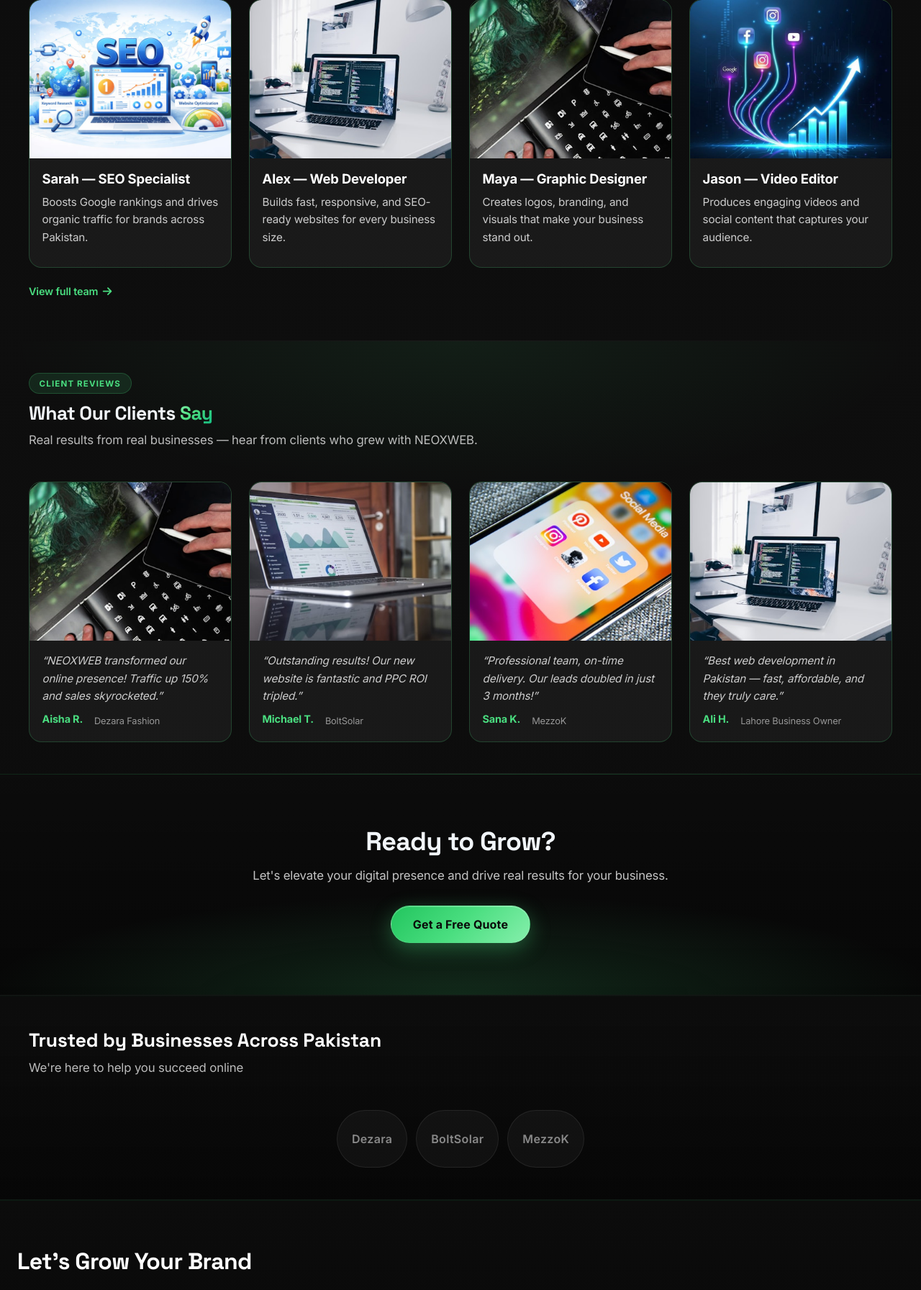
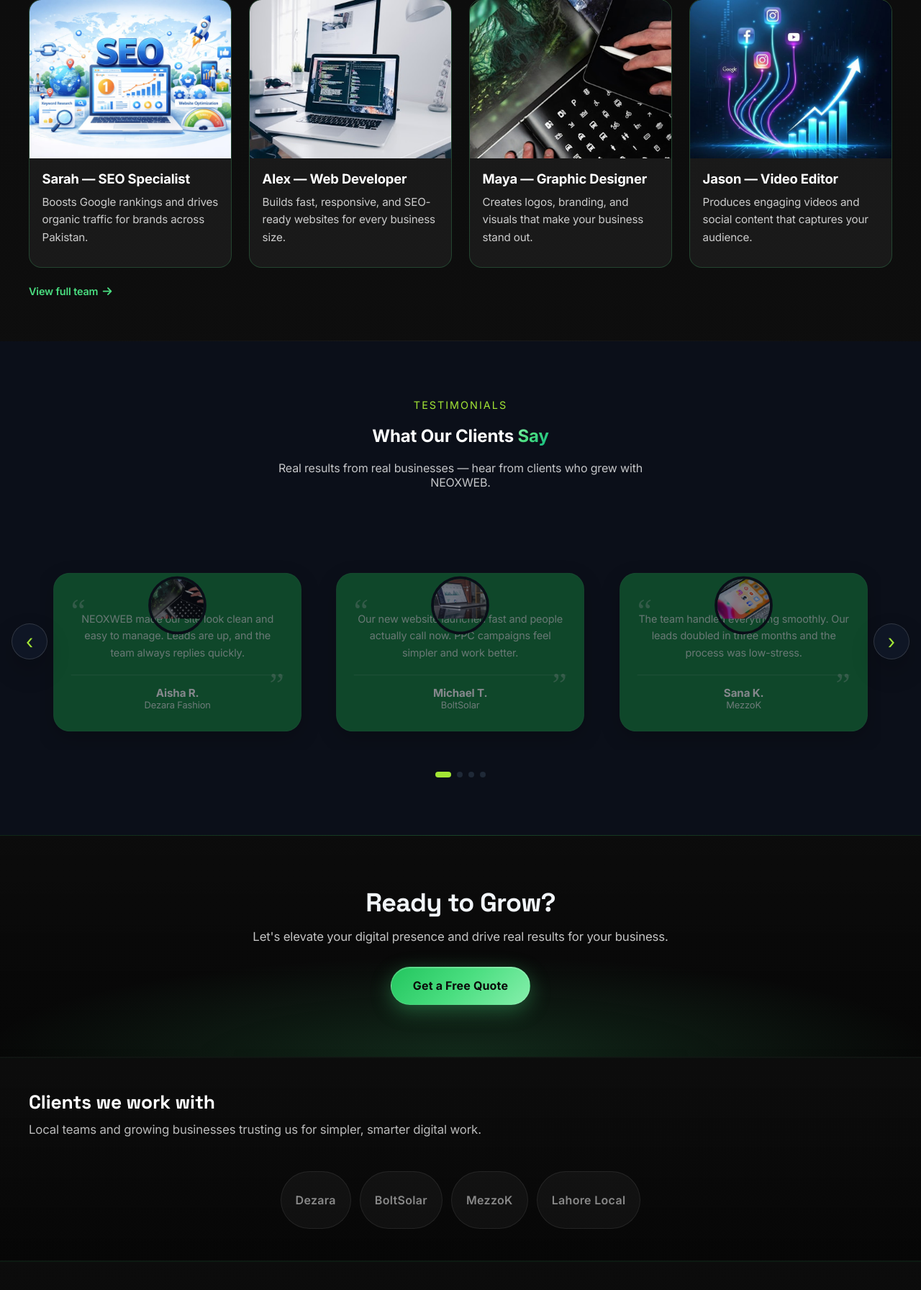
Before and after one commit to SaraNaveed02/Neo-x-web, a PHP site: page /time/project/index.html in a window 1280 px wide. Shown: the part 2319-4111 px from the top of the page at 72% size. Run offline with PHP 8.4, Linux system fonts and the light colour scheme; data comes from the database, SQL or seed files in the repository.

Commit message:
"footer fixes"

```diff
--- a/project/css/home-pro.css
+++ b/project/css/home-pro.css
@@ -47,6 +47,262 @@
         linear-gradient(90deg, rgba(0, 0, 0, 0.88) 0%, rgba(0, 0, 0, 0.55) 35%, rgba(0, 0, 0, 0.15) 55%, transparent 78%),
         linear-gradient(180deg, rgba(0, 0, 0, 0.3) 0%, transparent 45%, rgba(0, 0, 0, 0.5) 100%);
     z-index: 1;
+}
+/* Section Base */
+.tm-section {
+    background-color: #0b0f19;
+    padding: 80px 0;
+    color: #ffffff;
+    overflow: hidden; /* Prevent horizontal scroll on body */
+}
+
+.tm-header {
+    text-align: center;
+    margin-bottom: 60px;
+}
+.tm-tag {
+    color: #a3e635;
+    font-size: 0.9rem;
+    text-transform: uppercase;
+    letter-spacing: 2px;
+    display: block;
+    margin-bottom: 10px;
+}
+.text-neox-green {
+    color: #a3e635;
+}
+.tm-desc {
+    color: #9ca3af;
+    max-width: 580px;
+    margin: 12px auto 0 auto;
+}
+
+/* Slider Master Container Layout */
+.tm-slider-wrapper {
+    display: flex;
+    align-items: center;
+    justify-content: center;
+    gap: 20px;
+    max-width: 1200px;
+    margin: 0 auto;
+    position: relative;
+    padding: 0 15px;
+}
+
+/* The Viewport Window (Hides outer cards) */
+.tm-slider-container {
+    overflow: hidden; /* Yeh bahar wale elements ko chupayega */
+    width: 100%;
+}
+
+/* Running Track of Cards */
+.tm-slider-track {
+    display: flex !important;
+    gap: 30px; /* Space between cards */
+    transition: none !important;
+    will-change: transform;
+    padding: 50px 10px 20px 10px; /* Padding for floating avatars and focus zoom shadow */
+    animation: slider-auto-play 15s ease-in-out infinite;
+}
+
+/* Fixed Card Width For Responsiveness */
+.tm-card {
+    flex: 0 0 calc(33.333% - 20px); /* Desktop: 3 cards display code */
+    max-width: calc(33.333% - 20px);
+    display: flex !important;
+    flex-direction: column;
+    align-items: center;
+    position: relative;
+    opacity: 0.5;
+    transform: scale(0.95);
+    transition: opacity 0.4s ease, transform 0.4s ease;
+}
+
+/* Active Highlighted State */
+.tm-card.active-card {
+    transform: scale(1.05);
+    opacity: 1 !important; /* Pure visible spotlight on center card */
+}
+
+/* Background content container */
+.tm-card-content {
+    background-color: #15803d; /* Dark Emerald green */
+    border-radius: 24px;
+    padding: 45px 25px 30px 25px;
+    text-align: center;
+    width: 100%;
+    box-shadow: 0 10px 30px rgba(0, 0, 0, 0.4);
+    border: 1px solid rgba(255, 255, 255, 0.05);
+}
+
+.tm-card.active-card .tm-card-content {
+    background-color: #16a34a; /* Pop up green matching the screenshot */
+    box-shadow: 0 15px 35px rgba(163, 230, 53, 0.2);
+    border: 1px solid rgba(163, 230, 53, 0.2);
+}
+
+/* Absolute Floating Avatar Top Box */
+.tm-avatar-box {
+    width: 85px;
+    height: 85px;
+    border-radius: 50%;
+    overflow: hidden;
+    position: absolute;
+    top: 5px; /* Pushed precisely to look half inside, half outside */
+    z-index: 5;
+    border: 4px solid #0b0f19; /* Cuts through cleanly */
+}
+.tm-avatar-box img {
+    width: 100%;
+    height: 100%;
+    object-fit: cover;
+}
+
+/* Inside Typography adjustments */
+.tm-quote-start, .tm-quote-end {
+    font-size: 3rem;
+    color: #ffffff;
+    opacity: 0.3;
+    line-height: 0;
+    font-family: serif;
+}
+.tm-quote-start { float: left; margin-top: 10px; }
+.tm-quote-end { float: right; margin-top: 25px; }
+
+.tm-text {
+    color: #ffffff;
+    font-size: 0.95rem;
+    line-height: 1.6;
+    clear: both;
+    margin: 10px 0;
+}
+.tm-meta {
+    margin-top: 20px;
+    border-top: 1px solid rgba(255, 255, 255, 0.15);
+    padding-top: 15px;
+}
+.tm-name {
+    display: block;
+    color: #ffffff;
+    font-size: 1rem;
+    font-weight: 700;
+}
+.tm-company {
+    color: rgba(255, 255, 255, 0.8);
+    font-size: 0.85rem;
+    display: block;
+}
+
+/* Slider control arrows */
+.tm-arrow {
+    position: absolute;
+    top: 50%;
+    transform: translateY(-50%);
+    background-color: rgba(17, 24, 39, 0.88);
+    border: 1px solid rgba(255, 255, 255, 0.14);
+    color: #a3e635;
+    width: 50px;
+    height: 50px;
+    border-radius: 50%;
+    font-size: 1.7rem;
+    display: flex;
+    align-items: center;
+    justify-content: center;
+    cursor: pointer;
+    transition: transform 0.25s ease, background-color 0.25s ease, color 0.25s ease, box-shadow 0.25s ease;
+    z-index: 10;
+    box-shadow: 0 16px 35px rgba(0, 0, 0, 0.2);
+    backdrop-filter: blur(10px);
+}
+.tm-arrow:hover,
+.tm-arrow:focus-visible {
+    background-color: #a3e635;
+    color: #0b0f19;
+    transform: translateY(-50%) scale(1.05);
+}
+.tm-arrow:focus-visible {
+    outline: none;
+    box-shadow: 0 0 0 4px rgba(163, 230, 53, 0.22);
+}
+.tm-arrow-left { left: -24px; }
+.tm-arrow-right { right: -24px; }
+
+/* Dots Navigation */
+.tm-dots {
+    display: flex;
+    justify-content: center;
+    gap: 8px;
+    margin-top: 30px;
+}
+.tm-dot {
+    width: 8px;
+    height: 8px;
+    background-color: #1f2937;
+    border-radius: 50%;
+    cursor: pointer;
+    transition: all 0.3s ease;
+}
+.tm-dot.active-dot {
+    background-color: #a3e635;
+    width: 22px;
+    border-radius: 4px;
+}
+
+
+.tm-slider-track {
+    /* animation: slider-auto-play 15s ease-in-out infinite !important; */
+    display: flex;
+    gap: 30px;
+    transition: none !important;
+}
+
+.tm-card {
+    opacity: 0.5;
+    transform: scale(0.95);
+}
+
+.tm-card.active-card {
+    opacity: 1;
+    transform: scale(1.05);
+}
+
+/* --- RESPONSIVENESS MEDIA QUERIES --- */
+@media (max-width: 992px) {
+    .tm-card {
+        flex: 0 0 calc(50% - 15px); /* Tablets: Show 2 cards side by side */
+        max-width: calc(50% - 15px);
+    }
+}
+
+@media (max-width: 650px) {
+    .tm-slider-wrapper {
+        padding: 0; /* Clear edge spaces */
+    }
+    .tm-card {
+        flex: 0 0 100%; /* Mobile phones: Perfectly takes 1 full screen card view */
+        max-width: 100%;
+    }
+    .tm-card.active-card {
+        transform: scale(1); /* Disable desktop zoom on phones for perfect screen bounds */
+    }
+    .tm-arrow {
+        position: relative;
+        top: auto;
+        transform: none;
+        margin: 0 6px;
+        bottom: 0;
+        width: 45px;
+        height: 45px;
+    }
+    .tm-arrow-left,
+    .tm-arrow-right {
+        left: auto;
+        right: auto;
+    }
+    .tm-slider-wrapper {
+        justify-content: center;
+    }
+    .tm-dots { margin-top: 35px; }
 }
 
 @media (min-width: 1024px) {
--- a/project/index.html
+++ b/project/index.html
@@ -250,68 +250,102 @@
             <p class="fade-up" style="margin-top:1.25rem"><a href="team.html" class="nx-img-strip__link">View full team <i class="fas fa-arrow-right" aria-hidden="true"></i></a></p>
         </div>
     </section>
+<section class="tm-section">
+    <div class="container">
+        <div class="tm-header">
+            <span class="tm-tag">Testimonials</span>
+            <h2>What Our Clients <span class="text-neox-green">Say</span></h2>
+            <p class="tm-desc">Real results from real businesses — hear from clients who grew with NEOXWEB.</p>
+        </div>
 
-    <section class="section-padding testimonial-section">
-        <div class="container">
-            <div class="section-header fade-up">
-                <span class="section-tag">Client Reviews</span>
-                <h2>What Our Clients <span class="text-neox-green">Say</span></h2>
-                <p class="section-desc">Real results from real businesses — hear from clients who grew with NEOXWEB.</p>
-            </div>
-            <div class="nx-img-strip-wrap fade-up">
-                <div class="nx-img-strip">
-                    <article class="nx-img-strip__card">
-                        <div class="nx-img-strip__media">
-                            <img src="assets/images/neoxweb/portfolio-branding.jpg" alt="Dezara Fashion project" class="nx-photo" loading="lazy">
+        <!-- Slider Wrapper with Fixed Arrows Positions -->
+        <div class="tm-slider-wrapper">
+
+            <button class="tm-arrow tm-arrow-left" aria-label="Previous review">&lsaquo;</button>
+
+            <!-- This window hides extra cards on sides -->
+            <div class="tm-slider-container">
+                <div class="tm-slider-track">
+
+                    <!-- Card 1 -->
+                    <div class="tm-card">
+                        <div class="tm-avatar-box">
+                            <img src="assets/images/neoxweb/portfolio-branding.jpg" alt="Aisha R." loading="lazy">
                         </div>
-                        <div class="nx-img-strip__body">
-                            <p class="nx-quote">&ldquo;NEOXWEB transformed our online presence! Traffic up 150% and sales skyrocketed.&rdquo;</p>
-                            <div class="testimonial-author">
-                                <strong>Aisha R.</strong>
-                                <span>Dezara Fashion</span>
+                        <div class="tm-card-content">
+                            <span class="tm-quote-start">&ldquo;</span>
+                            <p class="tm-text">NEOXWEB made our site look clean and easy to manage. Leads are up, and the team always replies quickly.</p>
+                            <span class="tm-quote-end">&rdquo;</span>
+                            <div class="tm-meta">
+                                <strong class="tm-name">Aisha R.</strong>
+                                <span class="tm-company">Dezara Fashion</span>
                             </div>
                         </div>
-                    </article>
-                    <article class="nx-img-strip__card">
-                        <div class="nx-img-strip__media">
-                            <img src="assets/images/neoxweb/portfolio-web.jpg" alt="BoltSolar project" class="nx-photo" loading="lazy">
+                    </div>
+
+                    <!-- Card 2 -->
+                    <div class="tm-card">
+                        <div class="tm-avatar-box">
+                            <img src="assets/images/neoxweb/portfolio-web.jpg" alt="Michael T." loading="lazy">
                         </div>
-                        <div class="nx-img-strip__body">
-                            <p class="nx-quote">&ldquo;Outstanding results! Our new website is fantastic and PPC ROI tripled.&rdquo;</p>
-                            <div class="testimonial-author">
-                                <strong>Michael T.</strong>
-                                <span>BoltSolar</span>
+                        <div class="tm-card-content">
+                            <span class="tm-quote-start">&ldquo;</span>
+                            <p class="tm-text">Our new website launched fast and people actually call now. PPC campaigns feel simpler and work better.</p>
+                            <span class="tm-quote-end">&rdquo;</span>
+                            <div class="tm-meta">
+                                <strong class="tm-name">Michael T.</strong>
+                                <span class="tm-company">BoltSolar</span>
                             </div>
                         </div>
-                    </article>
-                    <article class="nx-img-strip__card">
-                        <div class="nx-img-strip__media">
-                            <img src="assets/images/neoxweb/ppc.jpg" alt="MezzoK marketing campaign" class="nx-photo" loading="lazy">
+                    </div>
+
+                    <!-- Card 3 -->
+                    <div class="tm-card">
+                        <div class="tm-avatar-box">
+                            <img src="assets/images/neoxweb/ppc.jpg" alt="Sana K." loading="lazy">
                         </div>
-                        <div class="nx-img-strip__body">
-                            <p class="nx-quote">&ldquo;Professional team, on-time delivery. Our leads doubled in just 3 months!&rdquo;</p>
-                            <div class="testimonial-author">
-                                <strong>Sana K.</strong>
-                                <span>MezzoK</span>
+                        <div class="tm-card-content">
+                            <span class="tm-quote-start">&ldquo;</span>
+                            <p class="tm-text">The team handled everything smoothly. Our leads doubled in three months and the process was low-stress.</p>
+                            <span class="tm-quote-end">&rdquo;</span>
+                            <div class="tm-meta">
+                                <strong class="tm-name">Sana K.</strong>
+                                <span class="tm-company">MezzoK</span>
                             </div>
                         </div>
-                    </article>
-                    <article class="nx-img-strip__card">
-                        <div class="nx-img-strip__media">
-                            <img src="assets/images/neoxweb/web-dev.jpg" alt="Local business website" class="nx-photo" loading="lazy">
+                    </div>
+
+                    <!-- Card 4 -->
+                    <div class="tm-card">
+                        <div class="tm-avatar-box">
+                            <img src="assets/images/neoxweb/web-dev.jpg" alt="Ali H." loading="lazy">
                         </div>
-                        <div class="nx-img-strip__body">
-                            <p class="nx-quote">&ldquo;Best web development in Pakistan — fast, affordable, and they truly care.&rdquo;</p>
-                            <div class="testimonial-author">
-                                <strong>Ali H.</strong>
-                                <span>Lahore Business Owner</span>
+                        <div class="tm-card-content">
+                            <span class="tm-quote-start">&ldquo;</span>
+                            <p class="tm-text">Great value and honest advice. The website launch was on time, and the support team stayed in touch.</p>
+                            <span class="tm-quote-end">&rdquo;</span>
+                            <div class="tm-meta">
+                                <strong class="tm-name">Ali H.</strong>
+                                <span class="tm-company">Lahore Business Owner</span>
                             </div>
                         </div>
-                    </article>
+                    </div>
+
                 </div>
             </div>
+
+            <button class="tm-arrow tm-arrow-right" aria-label="Next review">&rsaquo;</button>
         </div>
-    </section>
+
+        <!-- Slider Dots -->
+        <div class="tm-dots">
+            <span class="tm-dot active-dot"></span>
+            <span class="tm-dot"></span>
+            <span class="tm-dot"></span>
+            <span class="tm-dot"></span>
+        </div>
+    </div>
+</section>
 
     <section class="home-cta" aria-label="Get started">
         <div class="container home-cta__inner fade-up">
@@ -324,13 +358,14 @@
     <section class="trusted-section trusted-section--compact section-padding dark-bg">
         <div class="container">
             <div class="section-header text-center fade-up">
-                <h3 class="trusted-section__title">Trusted by Businesses Across Pakistan</h3>
-                <p class="section-desc">We're here to help you succeed online</p>
+                <h3 class="trusted-section__title">Clients we work with</h3>
+                <p class="section-desc">Local teams and growing businesses trusting us for simpler, smarter digital work.</p>
             </div>
             <div class="trusted-grid fade-up">
                 <span class="trusted-item">Dezara</span>
                 <span class="trusted-item">BoltSolar</span>
                 <span class="trusted-item">MezzoK</span>
+                <span class="trusted-item">Lahore Local</span>
             </div>
         </div>
     </section>
@@ -339,6 +374,29 @@
 
 <footer class="site-footer site-footer--pro" role="contentinfo">
     <div class="footer-uni__top container">
+           <div class="footer-uni__bar container">
+        <a href="index.html" class="footer-uni__mark" aria-label="NEOXWEB Home">
+            <img src="assets/images/neoxweb/logo-nx-mark.jpg" alt="NEOXWEB" width="40" height="40" loading="lazy">
+        </a>
+        <div class="footer-uni__office">
+            <strong class="footer-uni__country">PAK</strong>
+            <div>
+                <span>Pakistan</span>
+                <a href="tel:+923140666734">+92 314 066 6734</a>
+            </div>
+        </div>
+        <div class="footer-uni__mail">
+            <span>Mail us at</span>
+            <a href="mailto:info@neoxweb.com">info@neoxweb.com</a>
+        </div>
+        <div class="footer-uni__social-block">
+            <span>Get Connected</span>
+            <div class="footer-uni__social">
+                <a href="https://wa.me/923140666734" target="_blank" rel="noopener noreferrer" aria-label="WhatsApp"><i class="fab fa-whatsapp" aria-hidden="true"></i></a>
+                <a href="mailto:info@neoxweb.com" aria-label="Email"><i class="fas fa-envelope" aria-hidden="true"></i></a>
+            </div>
+        </div>
+    </div>
         <h2 class="footer-uni__title">Let's Grow Your <strong>Brand</strong></h2>
         <div class="footer-uni__grid">
             <nav class="footer-uni__col" aria-label="Core Services">
@@ -369,35 +427,14 @@
             </nav>
         </div>
     </div>
-    <div class="footer-uni__bar container">
-        <a href="index.html" class="footer-uni__mark" aria-label="NEOXWEB Home">
-            <img src="assets/images/neoxweb/logo-nx-mark.jpg" alt="NEOXWEB" width="40" height="40" loading="lazy">
-        </a>
-        <div class="footer-uni__office">
-            <strong class="footer-uni__country">PAK</strong>
-            <div>
-                <span>Pakistan</span>
-                <a href="tel:+923140666734">+92 314 066 6734</a>
-            </div>
-        </div>
-        <div class="footer-uni__mail">
-            <span>Mail us at</span>
-            <a href="mailto:info@neoxweb.com">info@neoxweb.com</a>
-        </div>
-        <div class="footer-uni__social-block">
-            <span>Get Connected</span>
-            <div class="footer-uni__social">
-                <a href="https://wa.me/923140666734" target="_blank" rel="noopener noreferrer" aria-label="WhatsApp"><i class="fab fa-whatsapp" aria-hidden="true"></i></a>
-                <a href="mailto:info@neoxweb.com" aria-label="Email"><i class="fas fa-envelope" aria-hidden="true"></i></a>
-            </div>
-        </div>
-    </div>
+
     <div class="footer-uni__copy container">
         <p>&copy; 2026 NEOXWEB. All rights reserved. · <a href="privacy-policy.html">Privacy Policy</a></p>
     </div>
 </footer>
 
     <script defer src="js/utils.js"></script>
+    <script defer src="js/left-right-arrows.js"></script>
     <script defer src="js/main.js"></script>
     <script defer src="js/animations.js"></script>
     <script defer src="js/navbar-embed.js"></script>
```
Also changed, not shown: project/about.html (+87 -0 lines), project/js/left-right-arrows.js (added, +133 -0 lines).
